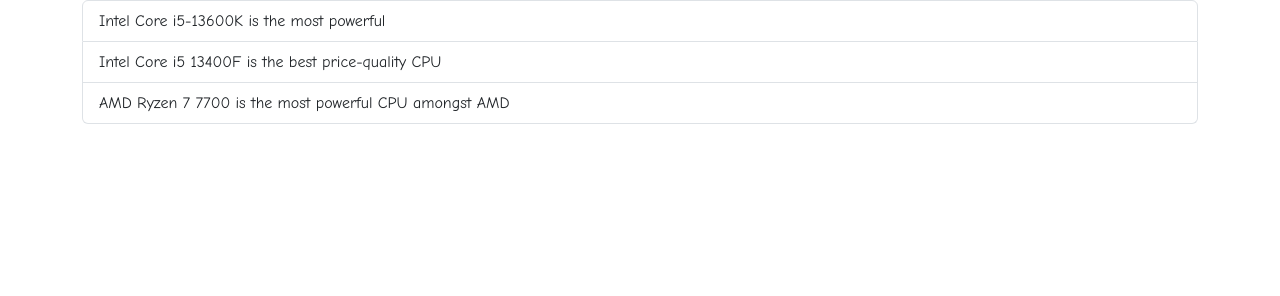
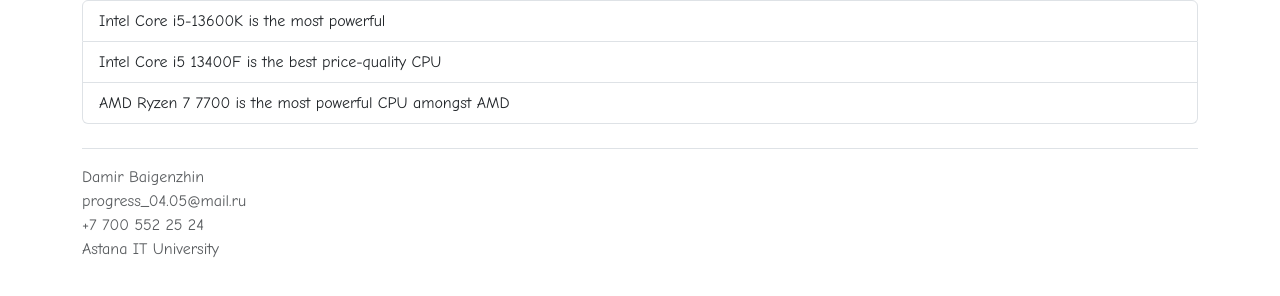
Before and after one commit to DamirBai/aituconfiguration, a plain HTML site: page CPUs.html in a window 1280 px wide. Shown: the part 128-424 px from the top of the page. Drawn offline with nearby package versions, Linux system fonts and the light colour scheme.

Commit message:
final!!!!!

```diff
--- a/CPUs.html
+++ b/CPUs.html
@@ -61,6 +61,12 @@
         <a href="https://shop.kz/offer/protsessor-intel-core-i5-13400f-lga1700-oem/" class="list-group-item list-group-item-action">Intel Core i5 13400F is the best price-quality CPU</a>
         <a href="https://shop.kz/search/?q=AMD%20Ryzen%207%207700" class="list-group-item list-group-item-action">AMD Ryzen 7 7700 is the most powerful CPU amongst AMD</a>
     </div>
+    <footer class="py-3 my-4 border-top">
+        <span class="text-muted">Damir Baigenzhin<br></span>
+        <span class="text-muted">progress_04.05@mail.ru<br></span>
+        <span class="text-muted">+7 700 552 25 24<br></span>
+        <span class="text-muted">Astana IT University</span>
+    </footer>
 </div>
 
 </body>
```
Also changed, not shown: RAM.html (+6 -1 lines), ROM.html (+6 -1 lines), Submitted feedback.html (+6 -1 lines), Videocards.html (+6 -1 lines), about.html (+6 -0 lines), components.html (+6 -0 lines), configurator.html (+6 -0 lines), contact.html (+6 -0 lines), index.html (+6 -0 lines), shops.html (+6 -2 lines).
